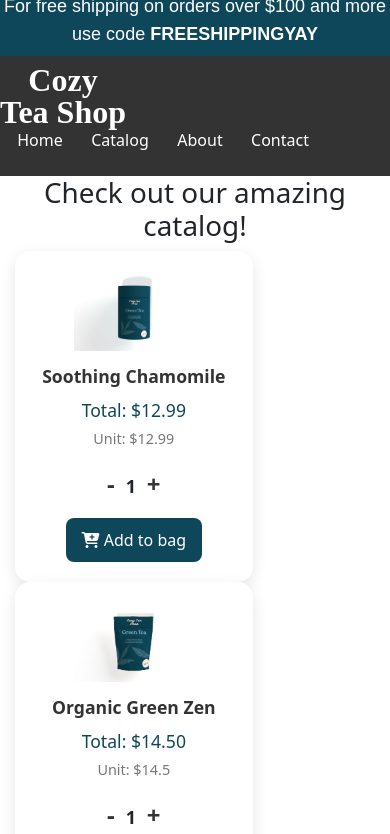
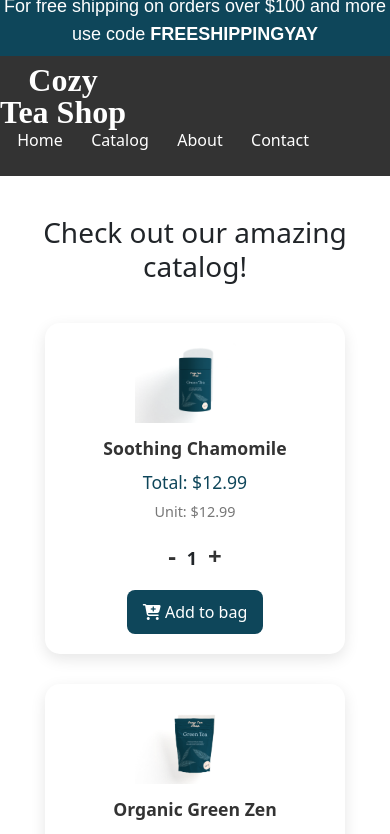
Before and after one commit to qoryhanisagal/OnlineStore, a React (Vite) app in the folder cozy_tea_shop/: page / in a window 390 px wide. Shown: the top 834 px of the page. Built offline with nearby package versions, Linux system fonts and the light colour scheme; a web font is replaced by a local one.

Commit message:
Styled Catalog page with centered layout and responsive product grid using CSS Grid

```diff
--- a/cozy_tea_shop/src/pages/Catalog/Catalog.css
+++ b/cozy_tea_shop/src/pages/Catalog/Catalog.css
@@ -1,18 +1,21 @@
-.catalog{
-    display: flex;
-    flex-wrap: wrap;
-    justify-content: space-between;
-    margin: 0 auto;
-    max-width: 1200px;
-    padding: 0 15px;
-}
+/* Catalog.css - Styles for the product catalog page layout and product grid*/
 
-catalog h1{
-    font-size: 2em;
-    font-weight: bold;
-    margin: 0;
-    padding: 0;
+  /* Outer container for the catalog page with padding and center alignment */
+.catalog {
+    padding: 40px;
     text-align: center;
-    width: 100%;
-    color: darkcyan
-}
+  }
+
+  /* Main heading style for the catalog title */
+  .catalog h1 {
+    font-size: 28px;
+    margin-bottom: 40px;
+  }
+
+  /* Grid layout for displaying all products responsively */
+  .productlist {
+    display: grid;
+    grid-template-columns: repeat(auto-fit, minmax(220px, 1fr));
+    gap: 30px;
+    justify-items: center;
+  }
```
